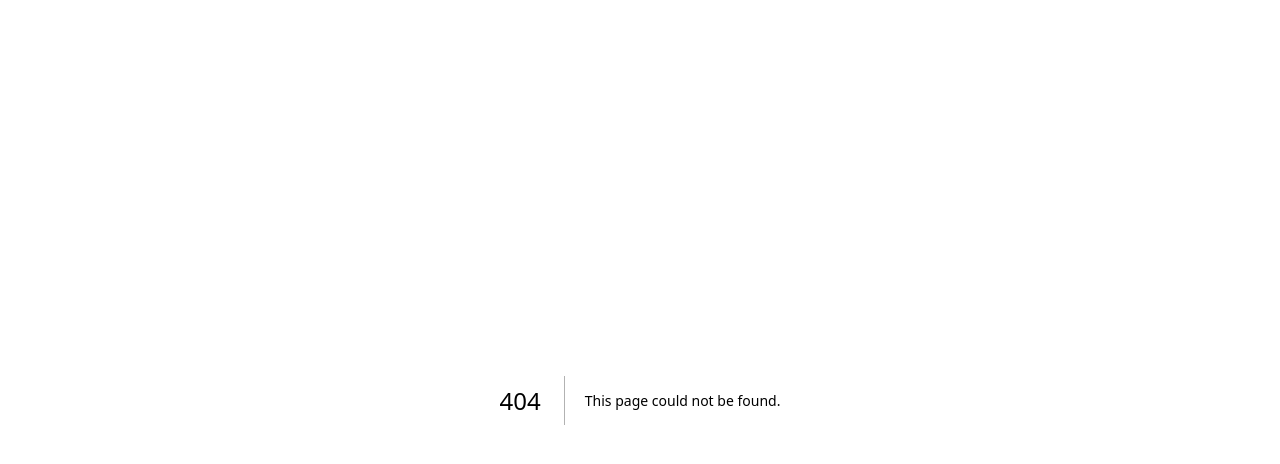
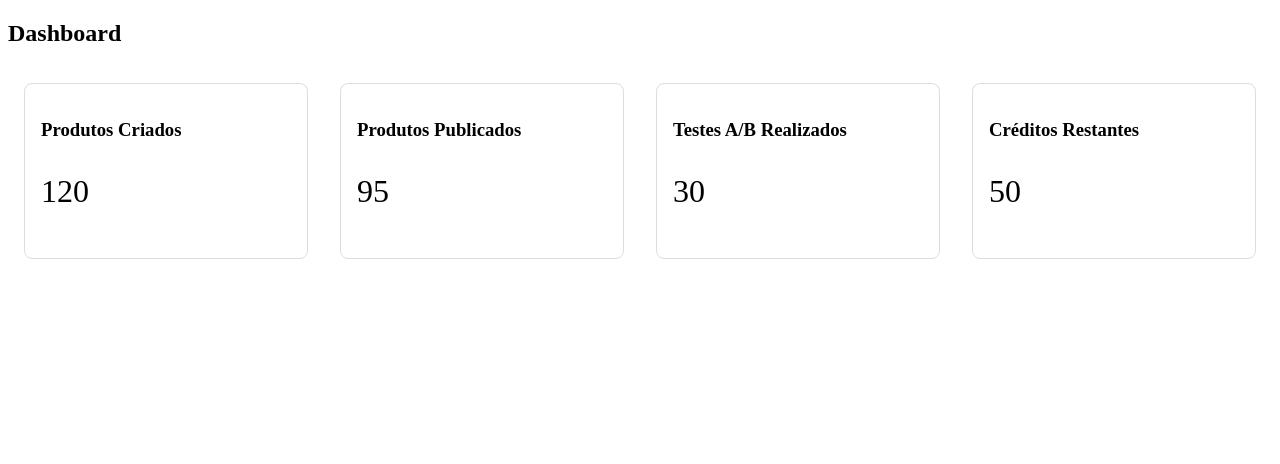
Before and after one commit to matsos10/auto-prod, a Next.js app in the folder frontend/: page /dashboard in a window 1280 px wide. Before the commit this address had no page. Shown: the top 464 px of the page. Built offline with nearby package versions, Linux system fonts and the light colour scheme.

Commit message:
Create dashboard.js

```diff
--- /dev/null
+++ b/frontend/pages/dashboard.js
@@ -0,0 +1,24 @@
+import MetricsCard from '../components/MetricsCard'
+
+const Dashboard = () => {
+  // Dados fictícios para demonstração
+  const metrics = [
+    { title: 'Produtos Criados', value: 120 },
+    { title: 'Produtos Publicados', value: 95 },
+    { title: 'Testes A/B Realizados', value: 30 },
+    { title: 'Créditos Restantes', value: 50 },
+  ]
+
+  return (
+    <div>
+      <h2>Dashboard</h2>
+      <div style={{ display: 'flex', flexWrap: 'wrap' }}>
+        {metrics.map((metric, index) => (
+          <MetricsCard key={index} title={metric.title} value={metric.value} />
+        ))}
+      </div>
+    </div>
+  )
+}
+
+export default Dashboard
```
